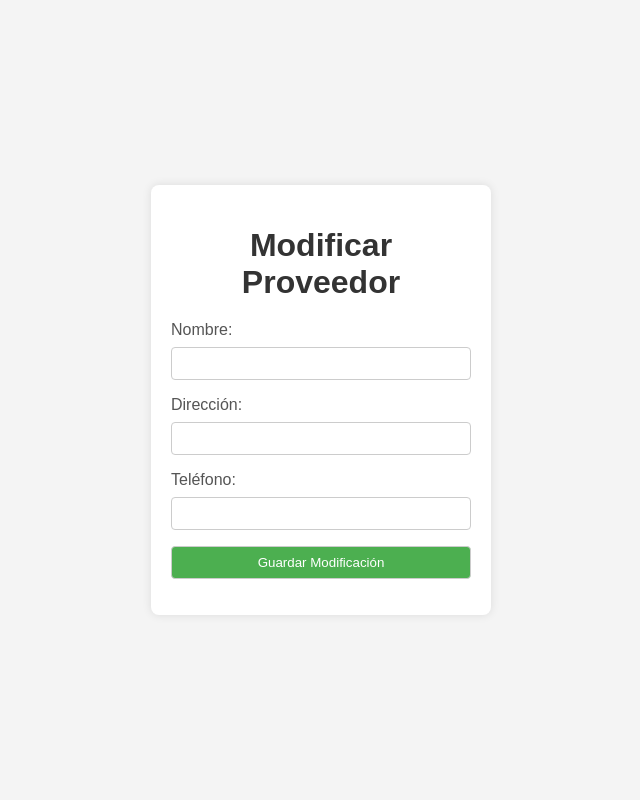
After one commit to salvadoreandradep/Programacion_III, a Flask app: page /modificar_proveedor in a window 1280 px wide. The commit adds this page. Shown: the whole page, without its empty margins (319-959 px from the left). Run offline with Flask 3, Linux system fonts and the light colour scheme; data that the repository does not hold is empty.

Commit message:
CRUD Completo Proveedores

```diff
--- a/server.py
+++ b/server.py
@@ -86,8 +86,6 @@ def mostrar_proveedores():
     return render_template('proveedores.html', proveedores=proveedores)
 
 
-
-
 @app.route('/guardar_proveedor', methods=['POST'])
 def guardar_proveedor():
     nombre = request.form['nombre']
@@ -102,9 +100,41 @@ def guardar_proveedor():
     return redirect('/proveedor')
 
 
+@app.route('/eliminar_proveedor', methods=['POST'])
+def eliminar_proveedor():
+    id_proveedor = request.form['id_proveedor']
 
+    cursor = db.cursor()
+    sql = "DELETE FROM Proveedores WHERE idProveedor = %s"
+    cursor.execute(sql, (id_proveedor,))
+    db.commit()
 
+    return redirect('/proveedor')
 
+@app.route('/modificar_proveedor', methods=['GET'])
+def modificar_proveedor():
+    id_proveedor = request.args.get('id_proveedor')
+
+    cursor = db.cursor()
+    sql = "SELECT * FROM Proveedores WHERE idProveedor = %s"
+    cursor.execute(sql, (id_proveedor,))
+    proveedor = cursor.fetchone()
+
+    return render_template('modificar_proveedor.html', proveedor=proveedor)
+
+@app.route('/guardar_modificacion', methods=['POST'])
+def guardar_modificacion():
+    id_proveedor = request.form['id_proveedor']
+    nombre = request.form['nombre']
+    direccion = request.form['direccion']
+    telefono = request.form['telefono']
+
+    cursor = db.cursor()
+    sql = "UPDATE Proveedores SET nombre=%s, direccion=%s, telefono=%s WHERE idProveedor=%s"
+    cursor.execute(sql, (nombre, direccion, telefono, id_proveedor))
+    db.commit()
+
+    return redirect('/proveedor')
 
 ## Administracion de Empleados................................................................
 
--- /dev/null
+++ b/templates/modificar_proveedor.html
@@ -0,0 +1,78 @@
+<!DOCTYPE html>
+<html lang="es">
+<head>
+    <meta charset="UTF-8">
+    <meta name="viewport" content="width=device-width, initial-scale=1.0">
+    <title>Modificar Proveedor</title>
+
+    <style>
+                body {
+            font-family: 'Arial', sans-serif;
+            background-color: #f4f4f4;
+            margin: 0;
+            padding: 0;
+            display: flex;
+            justify-content: center;
+            align-items: center;
+            height: 100vh;
+        }
+
+        form {
+            background-color: #fff;
+            padding: 20px;
+            border-radius: 8px;
+            box-shadow: 0 0 10px rgba(0, 0, 0, 0.1);
+            width: 300px;
+        }
+
+        h1 {
+            text-align: center;
+            color: #333;
+            margin-bottom: 20px;
+        }
+
+        label {
+            display: block;
+            margin-bottom: 8px;
+            color: #555;
+        }
+
+        input, textarea {
+            width: 100%;
+            padding: 8px;
+            margin-bottom: 16px;
+            box-sizing: border-box;
+            border: 1px solid #ccc;
+            border-radius: 4px;
+        }
+
+        input[type="submit"] {
+            background-color: #4caf50;
+            color: #fff;
+            cursor: pointer;
+        }
+
+        input[type="submit"]:hover {
+            background-color: #45a049;
+        }
+    </style>
+</head>
+<body>
+
+    <form action="/guardar_modificacion" method="post">
+        <h1>Modificar Proveedor</h1>
+        <input type="hidden" name="id_proveedor" value="{{ proveedor[0] }}">
+
+        <label for="nombre">Nombre:</label>
+        <input type="text" id="nombre" name="nombre" value="{{ proveedor[1] }}" required><br>
+
+        <label for="direccion">Dirección:</label>
+        <input type="text" id="direccion" name="direccion" value="{{ proveedor[2] }}" required><br>
+
+        <label for="telefono">Teléfono:</label>
+        <input type="text" id="telefono" name="telefono" value="{{ proveedor[3] }}" required><br>
+
+        <input type="submit" value="Guardar Modificación">
+    </form>
+</body>
+</html>
```
Also changed, not shown: templates/proveedores.html (+33 -6 lines).
